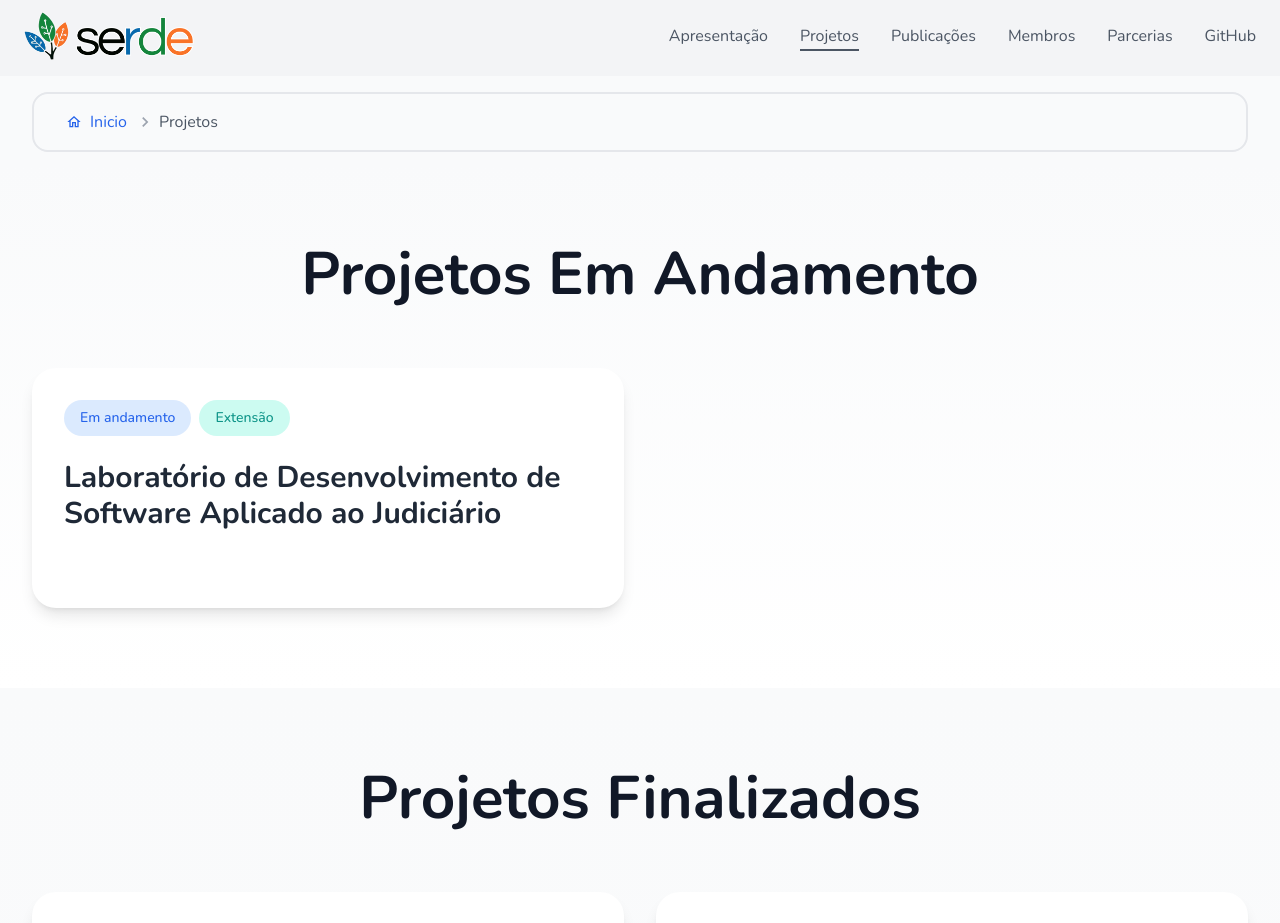
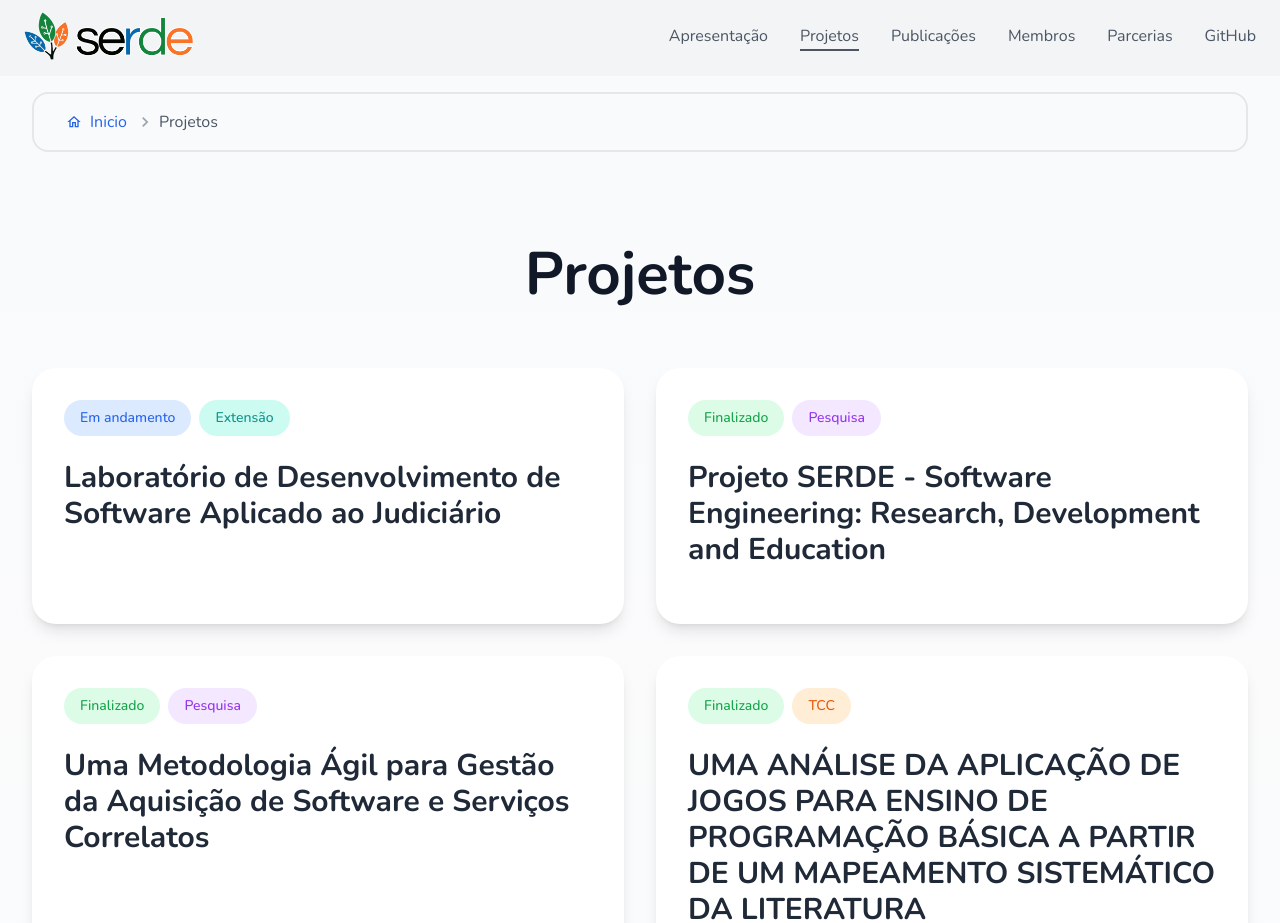
Before and after one commit to jcfurtado86/site-serde, a Next.js app: page /projetos in a window 1280 px wide. Shown: the top 923 px of the page. Built offline with nearby package versions, Linux system fonts and the light colour scheme.

Commit message:
Update page.tsx

```diff
--- a/src/app/(pages)/projetos/page.tsx
+++ b/src/app/(pages)/projetos/page.tsx
@@ -42,14 +42,9 @@ export default function ProjetosPesquisa() {
     <main className="pt-20 bg-gray-50">
       <Breadcrumb items={[{ label: "Projetos", href: "/projetos" }]} />
       <AllProjectsList
-        title="Projetos Em Andamento"
+        title="Projetos"
         link="em-andamento"
-        projects={mergedArray.filter((project) => project.status === "Em andamento")}
-      />
-      <AllProjectsList
-        title="Projetos Finalizados"
-        link="finalizados"
-        projects={mergedArray.filter((project) => project.status === "Finalizado")}
+        projects={mergedArray.sort((a, b) => a.status.localeCompare(b.status))}
       />
     </main>
   )
```
